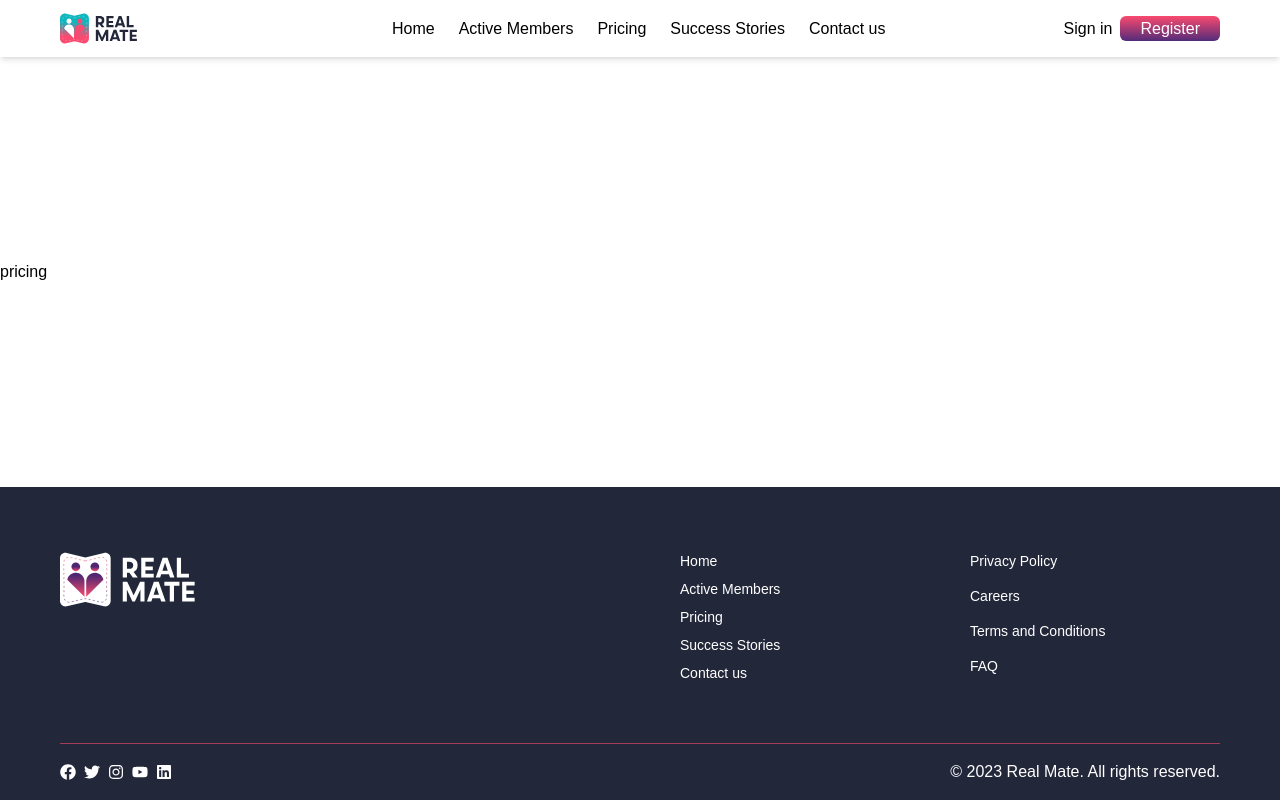
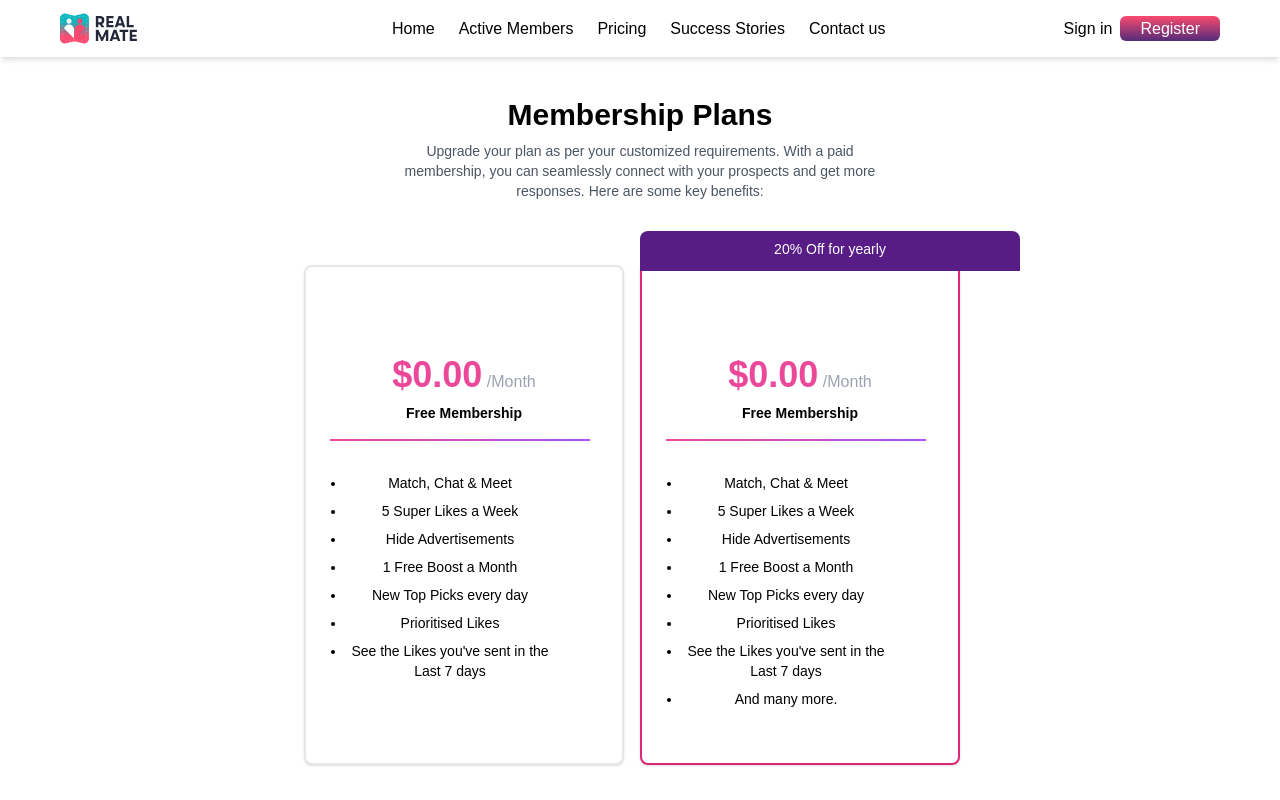
Before and after one commit to devvsakib/realmate, a Next.js app: page /pricing in a window 1280 px wide. Shown: the top 800 px of the page. Built offline with nearby package versions, Linux system fonts and the light colour scheme.

Commit message:
pricing page

```diff
--- a/src/pages/pricing.js
+++ b/src/pages/pricing.js
@@ -1,6 +1,47 @@
 const Pricing = () => {
   return (
-    <div>pricing</div>
+
+    <div className="text-center my-10">
+      <h1 className="font-bold text-3xl mb-2">Membership Plans</h1>
+      <h4 className="text-gray-600 text-sm text-center">
+        Upgrade your plan as per your customized requirements. With a paid<br/>
+        membership, you can seamlessly connect with your prospects and get more<br/>
+        responses. Here are some key benefits:<br/>
+      </h4>
+
+    <div class=" flex flex-row justify-center pt-16">
+        <div class="w-full md:w-1/4 h-[500px] text-white border-2 bg-white rounded-lg shadow relative p-6 md:mr-4 mb-10 md:mb-0">
+            <p class="mt-16 text-gray-400"><span class="font-bold text-pink-500 text-4xl">$0.00</span> /Month</p>
+            <p class="text-sm text-black font-semibold mt-2">Free Membership</p>
+            <div class=" h-0.5 mr-2 mt-4 bg-gradient-to-r from-pink-500 to-purple-500"></div>
+            <ul class="text-sm list-disc text-black mt-8 pr-7">
+                <li class="my-2 m-4"> Match, Chat & Meet</li>
+                <li class="my-2 m-4"> 5 Super Likes a Week</li>
+                <li class="my-2 m-4"> Hide Advertisements</li>
+                <li class="my-2 m-4"> 1 Free Boost a Month</li>
+                <li class="my-2 m-4"> New Top Picks every day</li>
+                <li class="my-2 m-4"> Prioritised Likes</li>
+                <li class="my-2 m-4"> See the Likes you've sent in the Last 7 days</li>
+            </ul>
+        </div>
+          <div class="w-full md:w-1/4 h-[500px] text-white border-2  border-pink-600 bg-white rounded-b-lg shadow relative p-6 md:mr-4 mb-10 md:mb-0">
+            <div class="absolute -inset-x-0.5 -top-9 w-[380px] h-[8%]  bg-purple-900  rounded-t-lg flex justify-center text-sm p-2">20% Off for yearly</div>
+            <p class="mt-16 text-gray-400"><span class="font-bold text-pink-500 text-4xl">$0.00</span> /Month</p>
+            <p class="text-sm text-black font-semibold mt-2">Free Membership</p>
+            <div class=" h-0.5 mr-2 mt-4 bg-gradient-to-r from-pink-500 to-purple-500"></div>
+            <ul class="text-sm list-disc text-black mt-8 pr-7">
+                <li class="my-2 m-4"> Match, Chat & Meet</li>
+                <li class="my-2 m-4"> 5 Super Likes a Week</li>
+                <li class="my-2 m-4"> Hide Advertisements</li>
+                <li class="my-2 m-4"> 1 Free Boost a Month</li>
+                <li class="my-2 m-4"> New Top Picks every day</li>
+                <li class="my-2 m-4"> Prioritised Likes</li>
+                <li class="my-2 m-4"> See the Likes you've sent in the Last 7 days</li>
+                <li class="my-2 m-4"> And many more.</li>
+            </ul>
+        </div>
+    </div>
+    </div>
   )
 }
 
```
